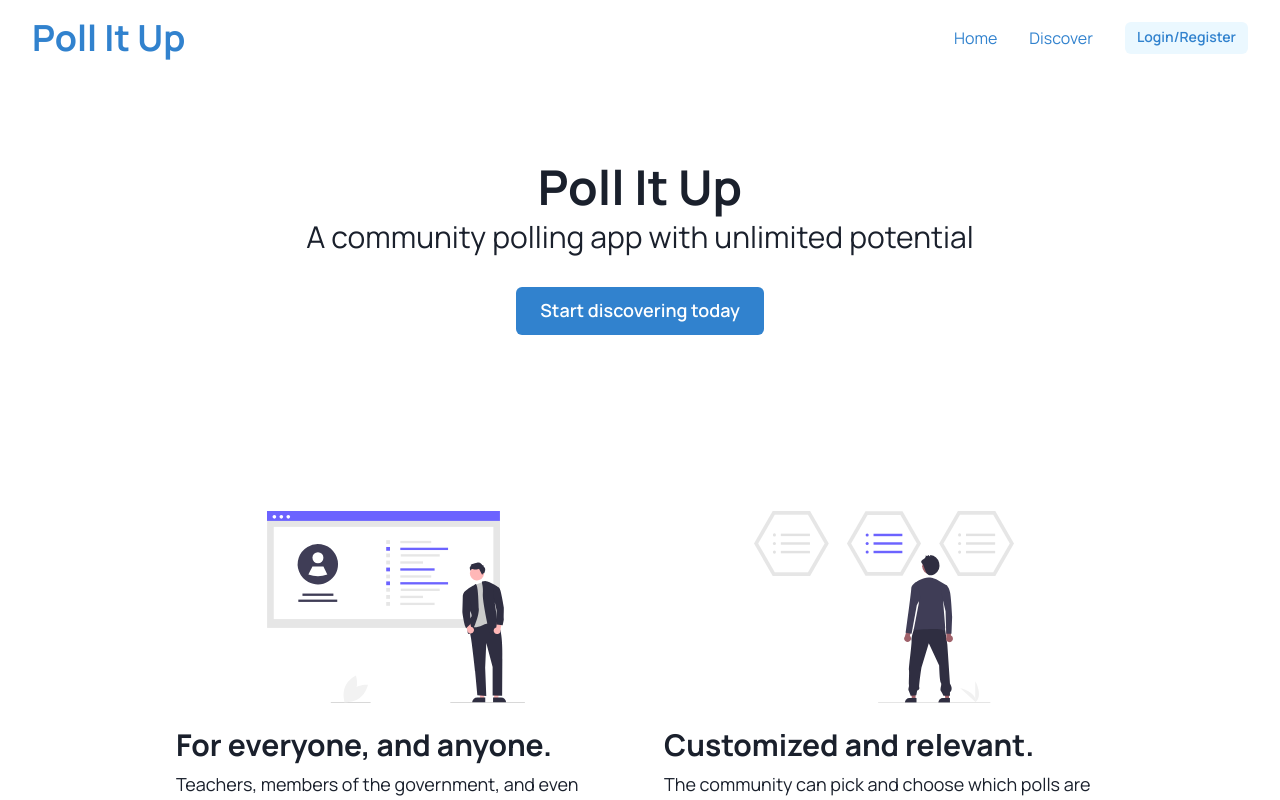
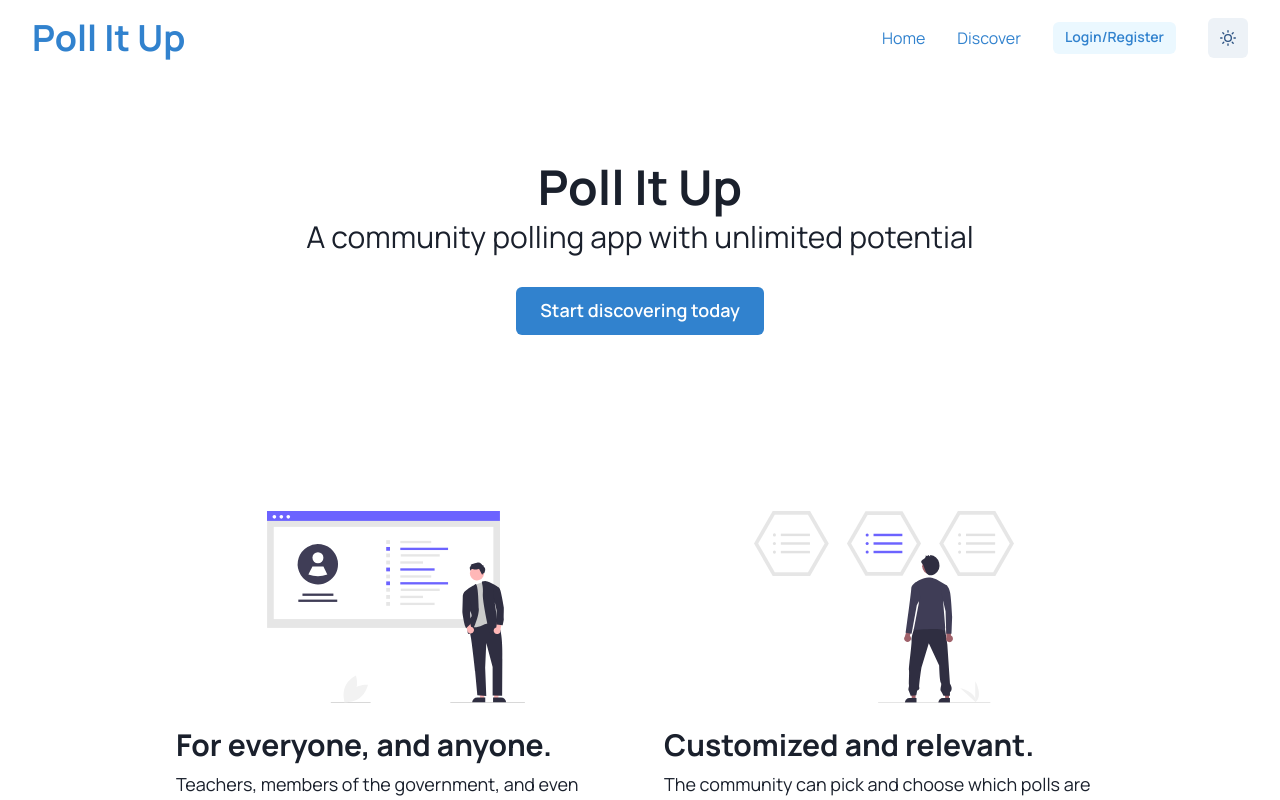
Before and after one commit to agamjotsingh18/pollitup, a React (Create React App) app: page / in a window 1280 px wide. Shown: the top 800 px of the page. Built offline with nearby package versions, Linux system fonts and the light colour scheme; no server answers.

Commit message:
Update navbar.js

```diff
--- a/src/components/navbar.js
+++ b/src/components/navbar.js
@@ -1,5 +1,7 @@
 import React from 'react';
 import { Link as RLink } from 'react-router-dom';
+import ColorModeToggle from './colorModeToggle';
+
 
 import {
   Box,
@@ -52,6 +54,8 @@ export default function NavbarComponent() {
           <MenuItem to={user && !loadingUser ? "/logout" : "/login"} type="button">
             {user && !loadingUser ? "Logout" : "Login/Register"}
           </MenuItem>
+        <ColorModeToggle color={useColorModeValue("brand.700", "white")}/>
+
         </Stack>
       </Box>
     </Flex>
```
